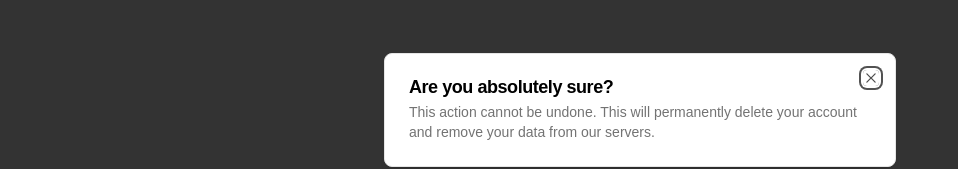
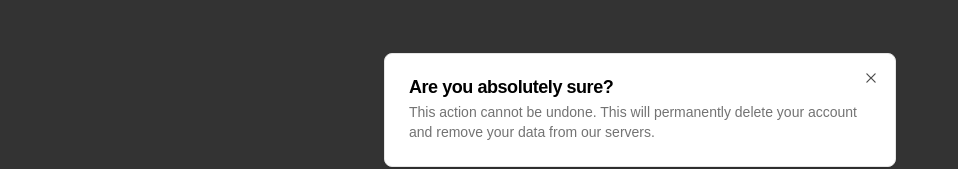
Before and after one commit to PASINSKI00/HackYeah2024, a Next.js app in the folder frontend/: page /kalkulator in a window 1280 px wide. Both pictures are taken after a click on the button "Open". Shown: the part 290-459 px from the top of the page, without its empty margins (0-958 px from the left). Built offline with nearby package versions, Linux system fonts and the light colour scheme.

Commit message:
remove ring on dialog

```diff
--- a/frontend/components/ui/dialog.tsx
+++ b/frontend/components/ui/dialog.tsx
@@ -44,7 +44,7 @@
       {...props}
     >
       {children}
-      <DialogPrimitive.Close className='absolute right-4 top-4 rounded-sm opacity-70 ring-offset-background transition-opacity hover:opacity-100 focus:outline-none focus:ring-2 focus:ring-ring focus:ring-offset-2 disabled:pointer-events-none data-[state=open]:bg-accent data-[state=open]:text-muted-foreground'>
+      <DialogPrimitive.Close className='absolute right-4 top-4 rounded-sm opacity-70 ring-offset-background transition-opacity hover:opacity-100 disabled:pointer-events-none data-[state=open]:bg-accent data-[state=open]:text-muted-foreground'>
         <Cross2Icon className='h-4 w-4' />
         <span className='sr-only'>Close</span>
       </DialogPrimitive.Close>
```
